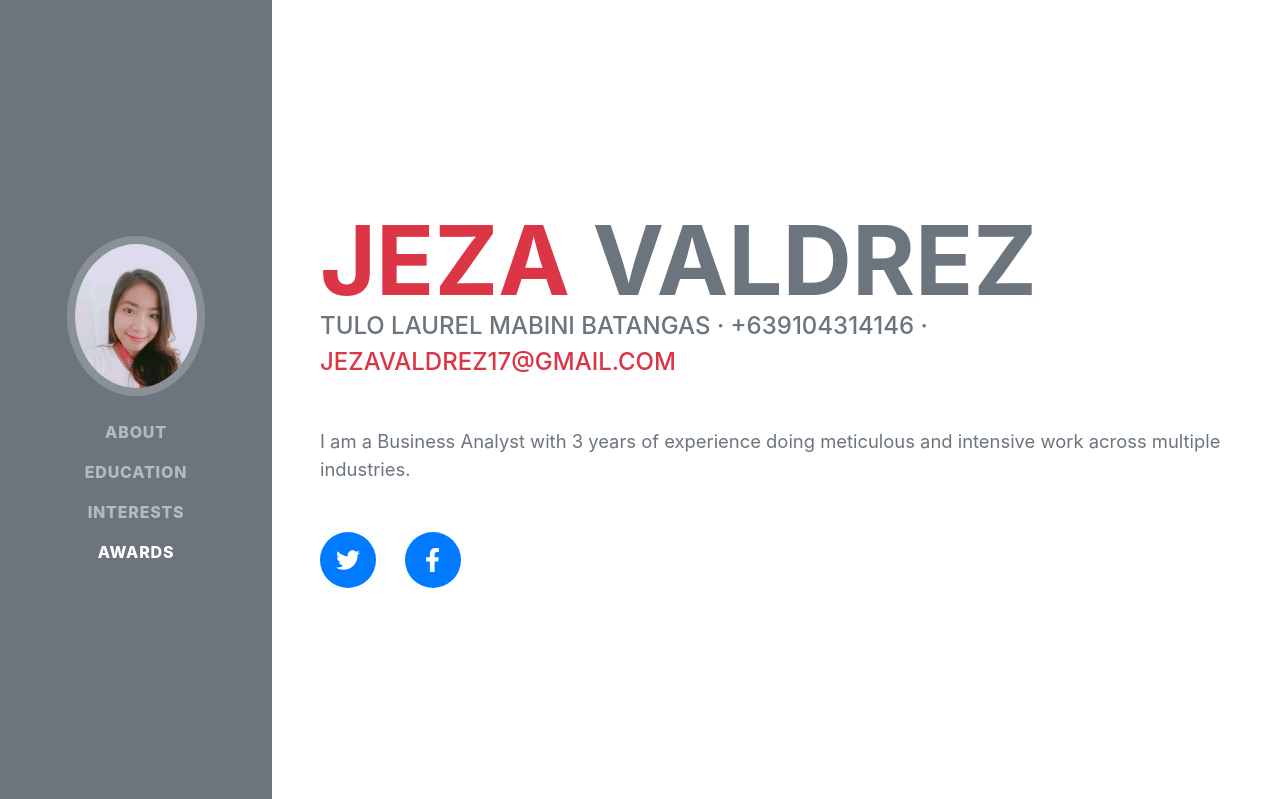
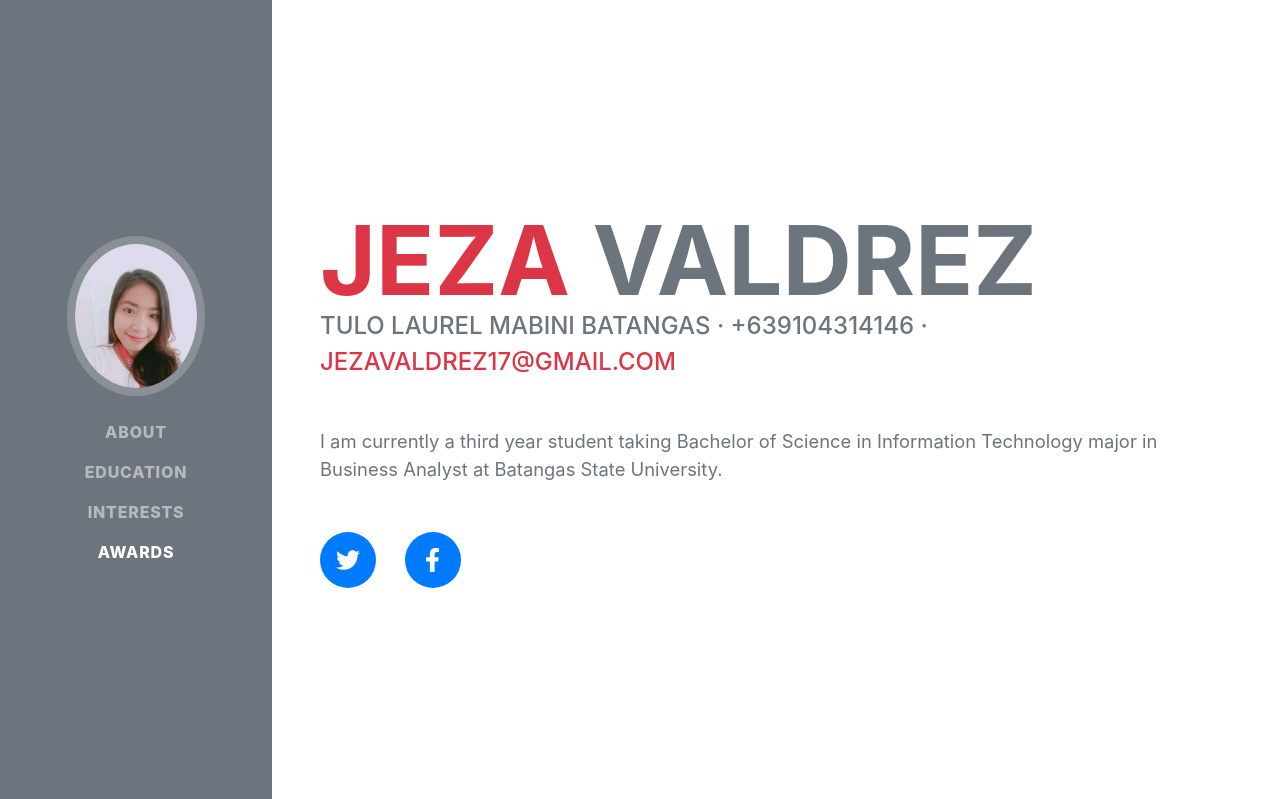
Before and after one commit to jezavaldrez/jeza-valdrez, a PHP site: page /index.php in a window 1280 px wide. Shown: the top 799 px of the page. Run offline with PHP 8.4, Linux system fonts and the light colour scheme; some web fonts are replaced.

Commit message:
Add files via upload

```diff
--- a/index.html
+++ b/index.html
@@ -5,7 +5,7 @@
         <meta name="viewport" content="width=device-width, initial-scale=1, shrink-to-fit=no" />
         <meta name="description" content="" />
         <meta name="author" content="" />
-        <title>Jeza Valdez</title>
+        <title>Jeza Valdrez</title>
         <link rel="icon" type="image/x-icon" href="assets/img/favicon.ico" />
         <!-- Font Awesome icons (free version)-->
         <script src="https://use.fontawesome.com/releases/v5.15.1/js/all.js" crossorigin="anonymous"></script>
@@ -45,7 +45,7 @@
                         Tulo Laurel Mabini Batangas · +639104314146 ·
                         <a href="mailto:jezavaldrez17@gmail.com">jezavaldrez17@gmail.com</a>
                     </div>
-                    <p class="lead mb-5">I am a Business Analyst with 3 years of experience doing meticulous and intensive work across multiple industries.</p>
+                    <p class="lead mb-5">I am currently a third year student taking Bachelor of Science in Information Technology major in Business Analyst at Batangas State University.</p>
 
                     <div class="social-icons">
                       <a class="social-icon" href="https://twitter.com/jezabadiday?s=09"><i class="fab fa-twitter"></i></a>
```
Also changed, not shown: index.php (line endings or trailing spaces).
